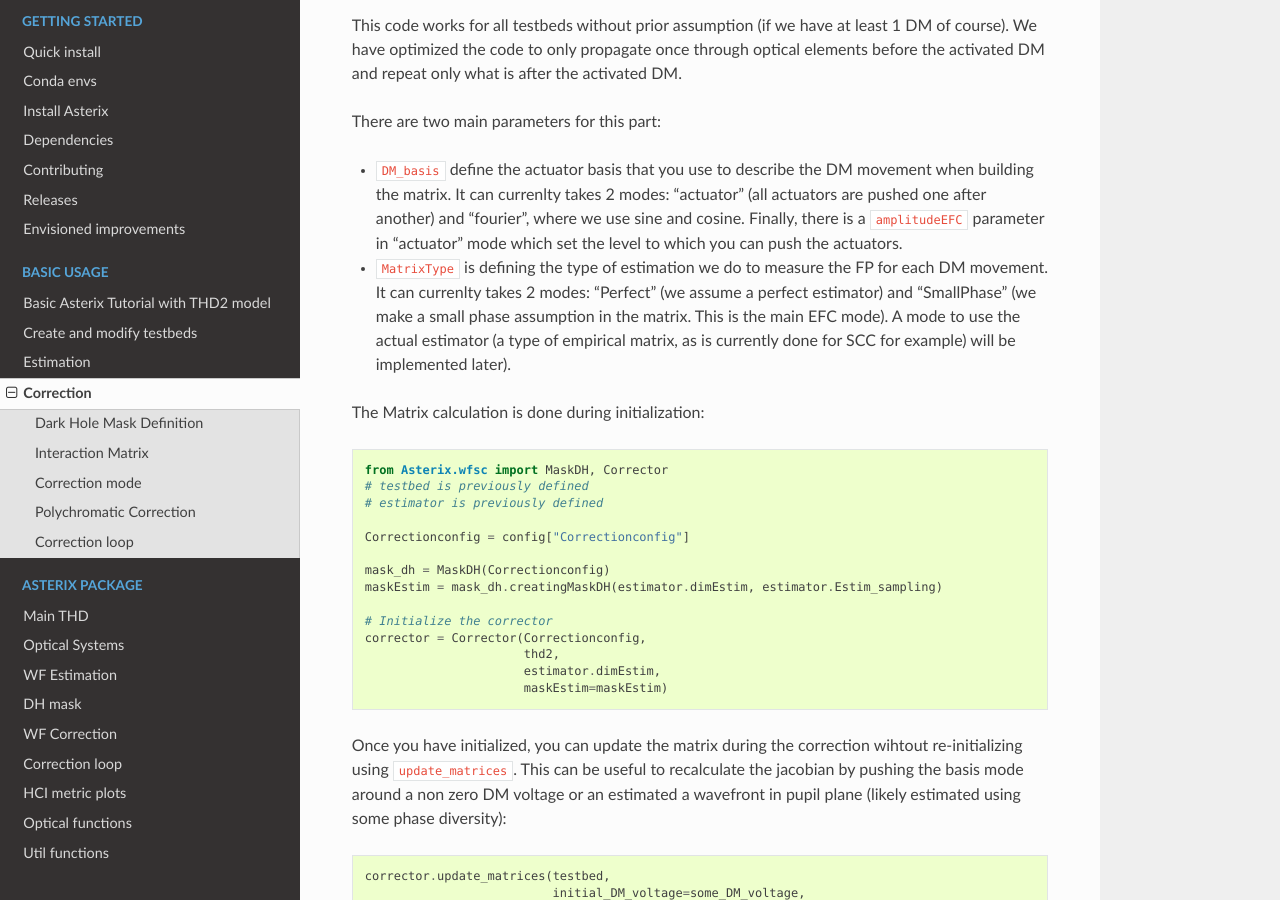
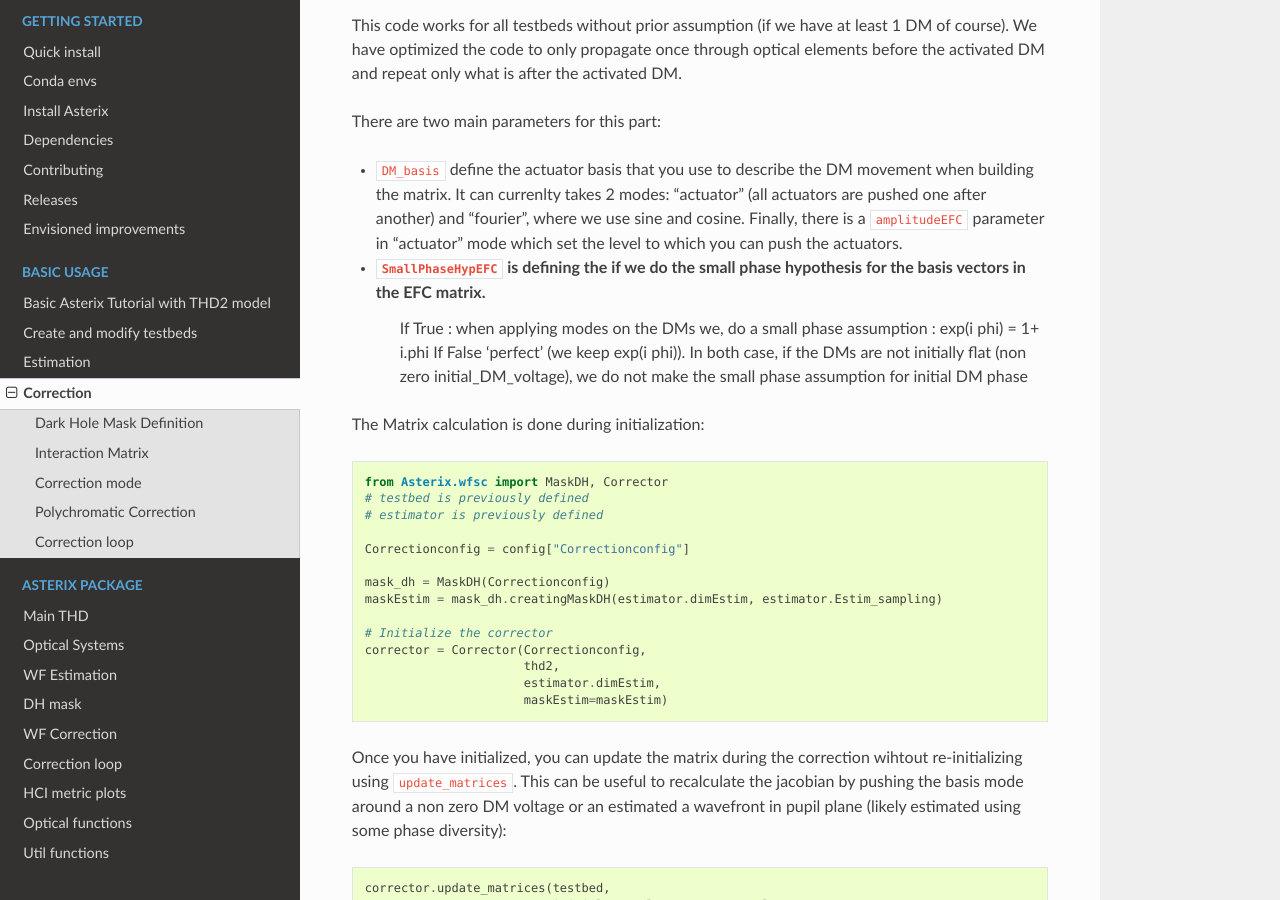
Before and after one commit to johanmazoyer/Asterix, a Sphinx documentation site: the page built from docs/correction.rst, in a window 1280 px wide and 900 px high, scrolled down 1669 px. Built offline with Sphinx 7.4.7 and the Read the Docs theme 3.1.0, drawn with Linux system fonts in a browser that asks for light colours.

Commit message:
update matrix type to SmallPhaseHypEFC

```diff
--- a/docs/correction.rst
+++ b/docs/correction.rst
@@ -68,8 +68,11 @@ the activated DM.
 There are two main parameters for this part:
 
 - ``DM_basis`` define the actuator basis that you use to describe the DM movement when building the matrix. It can currenlty takes 2 modes: "actuator" (all actuators are pushed one after another) and "fourier",  where we use sine and cosine. Finally, there is a ``amplitudeEFC`` parameter in "actuator" mode which set the level to which you can push the actuators.
-- ``MatrixType`` is defining the type of estimation we do to measure the FP for each DM movement. It can currenlty takes 2 modes: "Perfect" (we assume a perfect estimator) and "SmallPhase" (we make a small phase assumption in the matrix. This is the main EFC mode). A mode to use the actual estimator (a type of empirical matrix, as is currently done for SCC for example) will be implemented later).
-
+- ``SmallPhaseHypEFC`` is defining the if we do the small phase hypothesis for the basis vectors in the EFC matrix.
+    If True : when applying modes on the DMs we, do a small phase assumption : exp(i phi) = 1+ i.phi
+    If False 'perfect' (we keep exp(i phi)).
+    In both case, if the DMs are not initially flat (non zero initial_DM_voltage),
+    we do not make the small phase assumption for initial DM phase
 
 The Matrix calculation is done during initialization:
 
--- a/docs/run_asterix.rst
+++ b/docs/run_asterix.rst
@@ -243,7 +243,9 @@ If ``DH_shape`` == 'circle':
 Matrix parameters:
 
     - ``DM_basis`` : string, Actuator basis. Currently 'fourier' or 'actuator'. Same parameter for all DMs. Not case sensitive.
-    - ``MatrixType`` : string, Type of matrix : Either 'Perfect' Matrix (``exp(i.(phi_DM+phi))``) or a 'SmallPhase' aberration matrix (``phi_DM.exp(i.phi)``). Not totally sure what change. Not case sensitive.
+    - ``SmallPhaseHypEFCEFC`` : Bool, small phase hypothesis. If True : when applying modes on the DMs we, do a small phase assumption : exp(i phi_basis) = 1+ i.phi_basis
+                          If False we keep exp(i phi_basis).
+                        In both case, if the DMs are not initially flat (non zero initial_DM_voltage), we do not make the small phase assumption for initial DM phase.
     - ``correction_algorithm`` : 'efc' for Electric Field Conjugation, 'em' for Energy Minimization, 'sm' for Stroke Minimization, or 'steepest'. Not case sensitive.
 
 If EFC:
```
Also changed, not shown: 6 other files.
